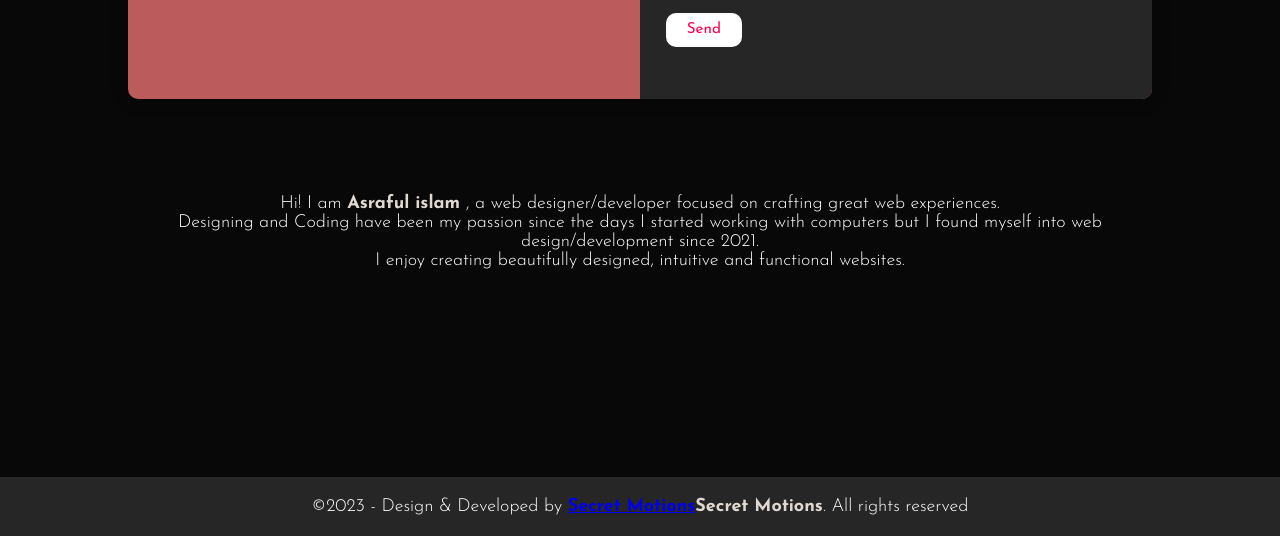
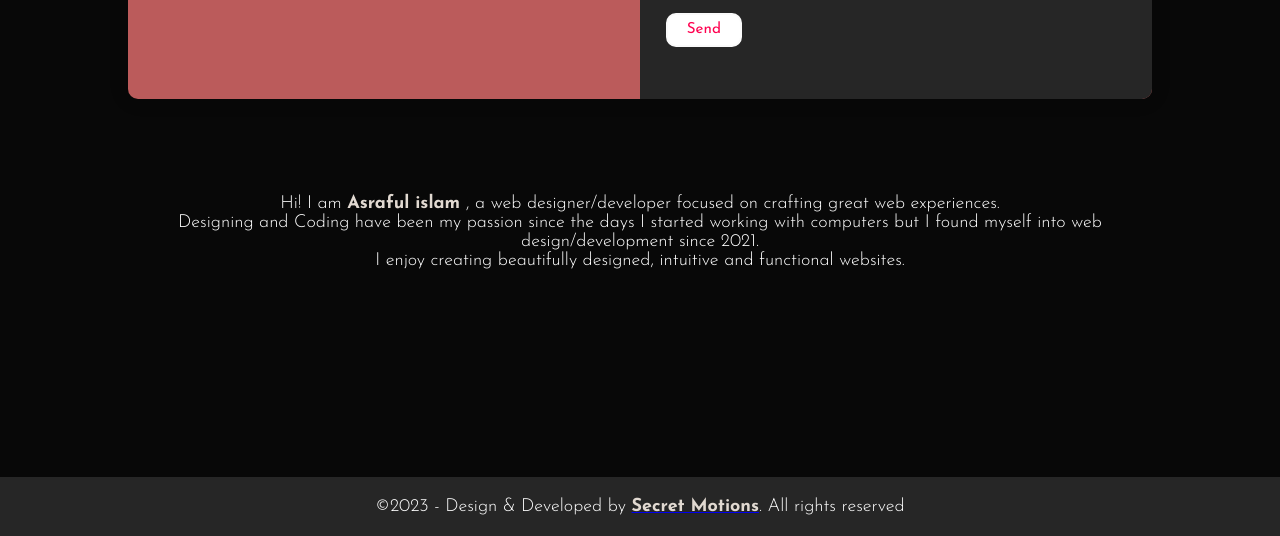
Before and after one commit to search4asraful/asraful, a plain HTML site: page index.html in a window 1280 px wide. Shown: the part 3649-4185 px from the top of the page. Drawn offline with Linux system fonts and the light colour scheme.

Commit message:
Update index.html

```diff
--- a/index.html
+++ b/index.html
@@ -204,7 +204,7 @@
 
     <!-- ----------Foter section-------- -->
     <footer>
-		<p class="CopyRight">&#169;2023 - Design & Developed by <span><b><a href="https://www.facebook.com/secretmotionsofficials/">Secret Motions</a>Secret Motions</b></span>. All rights reserved</p>
+		<p class="CopyRight">&#169;2023 - Design & Developed by <a href="https://www.facebook.com/secretmotionsofficials/"><span><b>Secret Motions</b></span></a>. All rights reserved</p>
 	</footer>
 
     <script src="app.js"></script>
```
